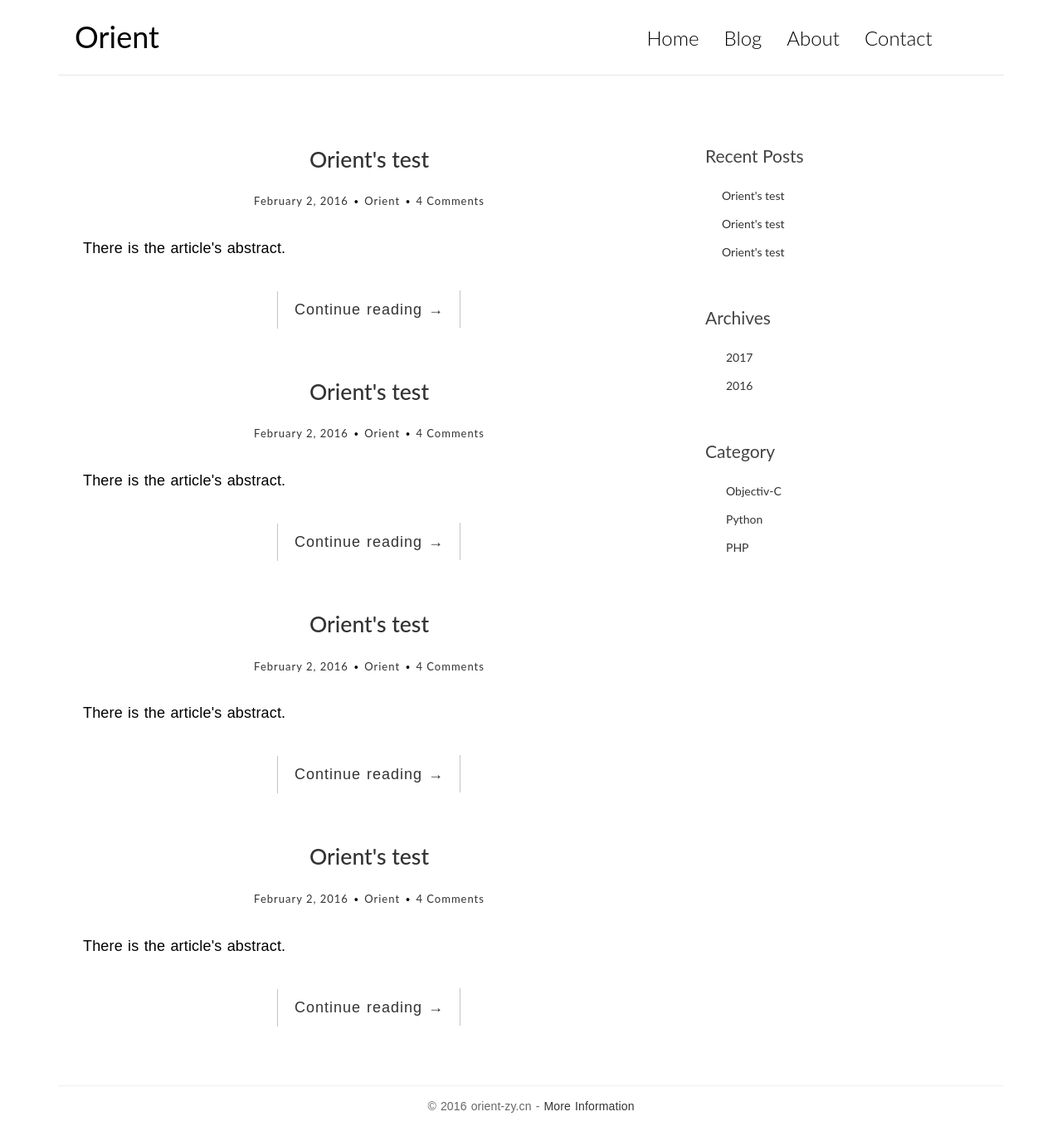
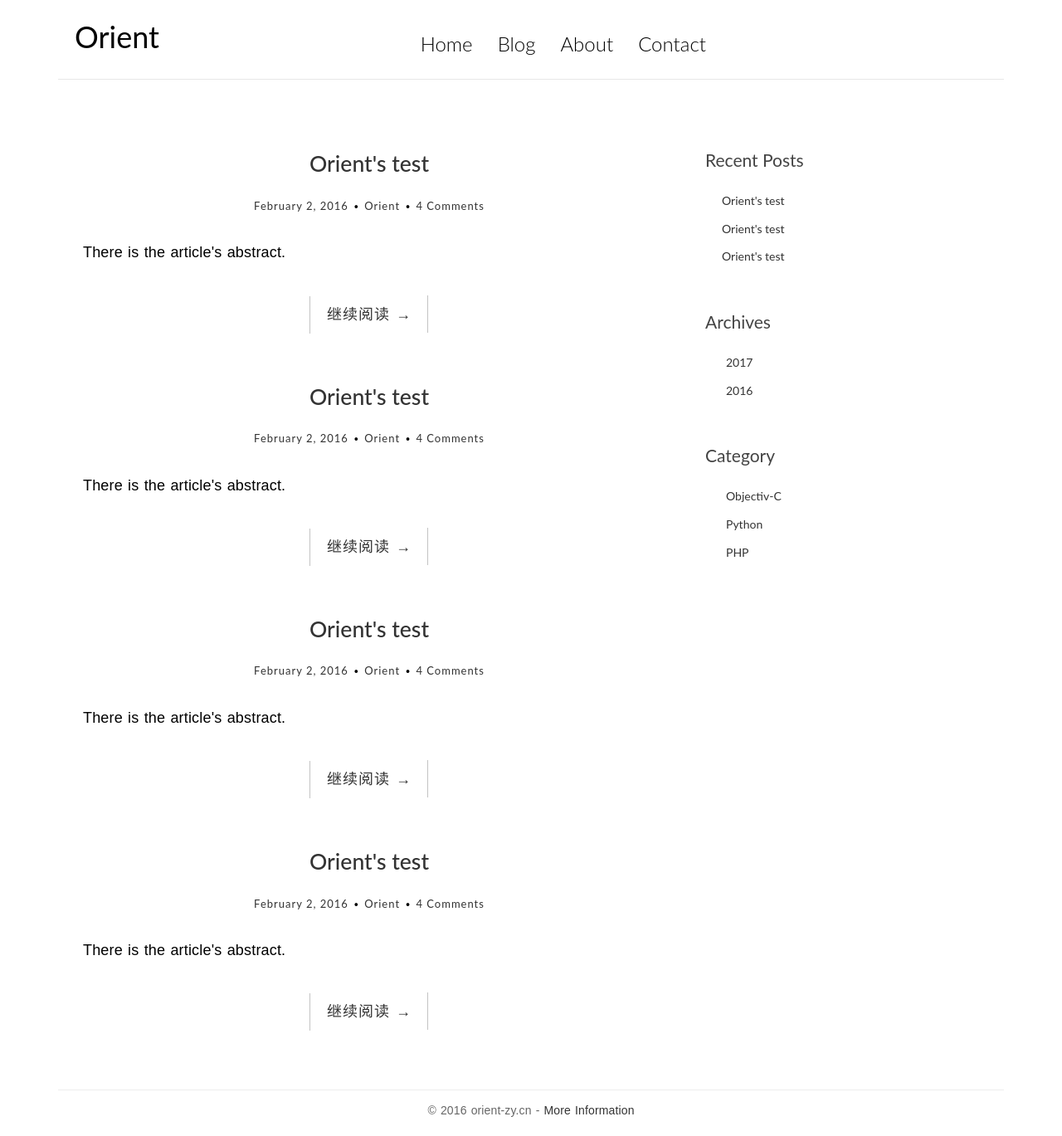
Before and after one commit to Orient0128/Orient-blog, a PHP site: page / in a window 1280 px wide. Shown: the whole page at 83% size. Before the commit the page ends 1341 px from the top, so only its background shows below. Run offline with PHP 8.4, Linux system fonts and the light colour scheme; some web fonts are replaced.

Commit message:
17.1.12.1
layout

```diff
--- a/css/custom.css
+++ b/css/custom.css
@@ -31,6 +31,16 @@
 /**
  * 2.0 - General Elements
  */
+
+
+ .Orient-navBar {
+ 	list-style-type: none;
+ }
+
+ .Orient-navBar-item {
+	float: left;
+	/*display: inline;*/
+ }
 
 * {outline: none;}
 
--- a/index.html
+++ b/index.html
@@ -31,20 +31,29 @@
 					</div><!-- col-md-4 -->
 					<div class="col-md-8 col-sm-7 col-xs-4">
 						<nav class="main-nav" role="navigation">
-							<div class="navbar-header">
+							<!-- <div class="navbar-header">
   								<button type="button" id="trigger-overlay" class="navbar-toggle">
     								<span class="ion-navicon"></span>
   								</button>
-							</div>
+							</div> -->
 
-							<div class="collapse navbar-collapse" id="bs-example-navbar-collapse-1">
+							<!-- <div class="collapse navbar-collapse" id="bs-example-navbar-collapse-1">
   								<ul class="nav navbar-nav navbar-right">
-    								<li class="cl-effect-11"><a href="#" data-hover="Home">Home</a></li>
+    								<li class="cl-effect-11"><a href="index.html" data-hover="Home">Home</a></li>
     								<li class="cl-effect-11"><a href="views/blog.html" data-hover="Blog">Blog</a></li>
     								<li class="cl-effect-11"><a href="views/about.html" data-hover="About">About</a></li>
     								<li class="cl-effect-11"><a href="views/contact.html" data-hover="Contact">Contact</a></li>
   								</ul>
 							</div><!-- /.navbar-collapse -->
+
+  							<ul class="Orient-navBar">
+    							<li class="Orient-navBar-item"><a href="index.html" data-hover="Home">Home</a></li>
+    							<li class="Orient-navBar-item"><a href="views/blog.html" data-hover="Blog">Blog</a></li>
+    							<li class="Orient-navBar-item"><a href="views/about.html" data-hover="About">About</a></li>
+    							<li class="Orient-navBar-item"><a href="views/contact.html" data-hover="Contact">Contact</a></li>
+  							</ul>
+
+
 						</nav>
 
 						<!-- search-box -->
@@ -84,7 +93,7 @@
 							<div class="entry-content clearfix">
 								<p>There is the article's abstract.</p>
 								<div class="read-more cl-effect-14">
-									<a href="#" class="more-link">Continue reading <span class="meta-nav">→</span></a>
+									<a href="#" class="more-link">继续阅读 <span class="meta-nav">→</span></a>
 								</div>
 							</div>
 						</article>
@@ -106,7 +115,7 @@
 							<div class="entry-content clearfix">
 								<p>There is the article's abstract.</p>
 								<div class="read-more cl-effect-14">
-									<a href="#" class="more-link">Continue reading <span class="meta-nav">→</span></a>
+									<a href="#" class="more-link">继续阅读 <span class="meta-nav">→</span></a>
 								</div>
 							</div>
 						</article>
@@ -128,7 +137,7 @@
 							<div class="entry-content clearfix">
 								<p>There is the article's abstract.</p>
 								<div class="read-more cl-effect-14">
-									<a href="#" class="more-link">Continue reading <span class="meta-nav">→</span></a>
+									<a href="#" class="more-link">继续阅读 <span class="meta-nav">→</span></a>
 								</div>
 							</div>
 						</article>
@@ -150,7 +159,7 @@
 							<div class="entry-content clearfix">
 								<p>There is the article's abstract.</p>
 								<div class="read-more cl-effect-14">
-									<a href="#" class="more-link">Continue reading <span class="meta-nav">→</span></a>
+									<a href="#" class="more-link">继续阅读 <span class="meta-nav">→</span></a>
 								</div>
 							</div>
 						</article>
@@ -211,17 +220,17 @@
 		</footer>
 
 		<!-- Mobile Menu -->
-		<div class="overlay overlay-hugeinc">
+		<!-- <div class="overlay overlay-hugeinc">
 			<button type="button" class="overlay-close"><span class="ion-ios-close-empty"></span></button>
 			<nav>
 				<ul>
-					<li><a href="#">Home</a></li>
+					<li><a href="index.html">首页</a></li>
 					<li><a href="views/blog.html">Blog</a></li>
 					<li><a href="views/about.html">About</a></li>
 					<li><a href="views/contact.html">Contact</a></li>
 				</ul>
 			</nav>
-		</div>
+		</div> -->
 
 		<script src="js/script.js"></script>
 
```
Also changed, not shown: views/about.html (+16 -8 lines), views/blog.html (+17 -9 lines), views/contact.html (+11 -3 lines), views/single.html (+11 -3 lines).
